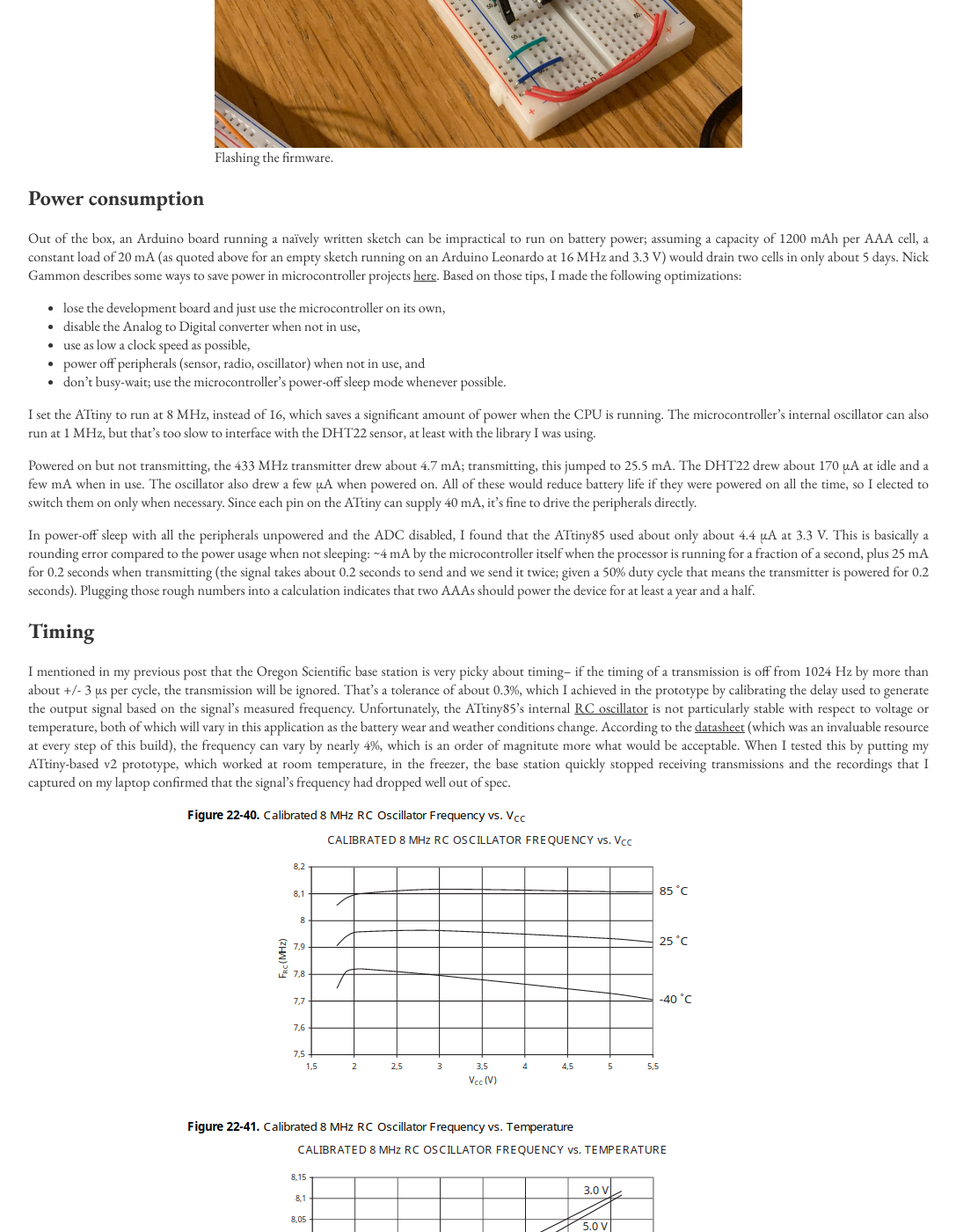
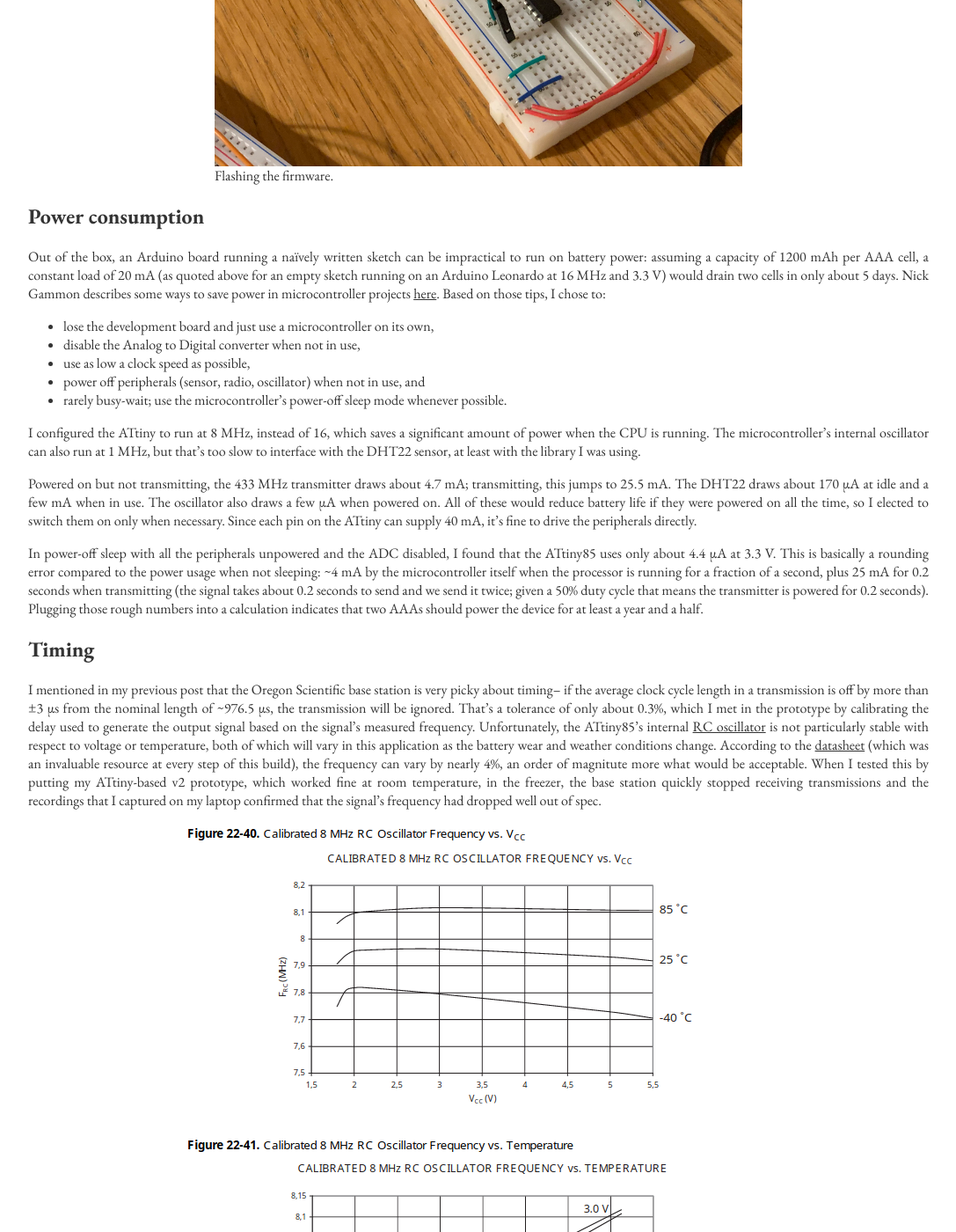
Before and after one commit to sjahu/sjahu.github.io, a Jekyll site: the page built from blog/_posts/2023-01-03-oregon-scientific-attiny85.md, in a window 1280 px wide and 1400 px high, scrolled down 1037 px. Shown: the whole window at 88% size, without its empty margins (96-1183 px from the left). Built offline with Jekyll 4.4.1, drawn with Linux system fonts in a browser that asks for light colours; some of the changed text lies outside the part shown.

Commit message:
Morning typo fixes

````diff
--- a/blog/_posts/2023-01-03-oregon-scientific-attiny85.md
+++ b/blog/_posts/2023-01-03-oregon-scientific-attiny85.md
@@ -7,7 +7,7 @@
 # Bill of materials
 
 - [ATTINY85V-10PU](https://www.digikey.ca/en/products/detail/microchip-technology/ATTINY85V-10PU/735471)
-- [1" × 1" perfboard](https://www.digikey.ca/en/products/detail/sparkfun-electronics/PRT-08808/7387401)
+- [1″ × 1″ perfboard](https://www.digikey.ca/en/products/detail/sparkfun-electronics/PRT-08808/7387401)
 - [433 MHz transmitter](https://www.aliexpress.com/item/32980820915.html)
 - [DHT22 sensor](https://www.aliexpress.com/item/32523611214.html)
 - 2x [100 nF capacitor](https://www.amazon.ca/dp/B08DNF191P)
@@ -31,31 +31,31 @@
 
 # Power consumption
 
-Out of the box, an Arduino board running a naïvely written sketch can be impractical to run on battery power; assuming a capacity of 1200 mAh per AAA cell, a constant load of 20 mA (as quoted above for an empty sketch running on an Arduino Leonardo at 16 MHz and 3.3 V) would drain two cells in only about 5 days. Nick Gammon describes some ways to save power in microcontroller projects [here](http://www.gammon.com.au/power). Based on those tips, I made the following optimizations:
+Out of the box, an Arduino board running a naïvely written sketch can be impractical to run on battery power: assuming a capacity of 1200 mAh per AAA cell, a constant load of 20 mA (as quoted above for an empty sketch running on an Arduino Leonardo at 16 MHz and 3.3 V) would drain two cells in only about 5 days. Nick Gammon describes some ways to save power in microcontroller projects [here](http://www.gammon.com.au/power). Based on those tips, I chose to:
 
-- lose the development board and just use the microcontroller on its own,
+- lose the development board and just use a microcontroller on its own,
 - disable the Analog to Digital converter when not in use,
 - use as low a clock speed as possible,
 - power off peripherals (sensor, radio, oscillator) when not in use, and
-- don't busy-wait; use the microcontroller's power-off sleep mode whenever possible.
+- rarely busy-wait; use the microcontroller's power-off sleep mode whenever possible.
 
-I set the ATtiny to run at 8 MHz, instead of 16, which saves a significant amount of power when the CPU is running. The microcontroller's internal oscillator can also run at 1 MHz, but that's too slow to interface with the DHT22 sensor, at least with the library I was using.
+I configured the ATtiny to run at 8 MHz, instead of 16, which saves a significant amount of power when the CPU is running. The microcontroller's internal oscillator can also run at 1 MHz, but that's too slow to interface with the DHT22 sensor, at least with the library I was using.
 
-Powered on but not transmitting, the 433 MHz transmitter drew about 4.7 mA; transmitting, this jumped to 25.5 mA. The DHT22 drew about 170 µA at idle and a few mA when in use. The oscillator also drew a few µA when powered on. All of these would reduce battery life if they were powered on all the time, so I elected to switch them on only when necessary. Since each pin on the ATtiny can supply 40 mA, it's fine to drive the peripherals directly.
+Powered on but not transmitting, the 433 MHz transmitter draws about 4.7 mA; transmitting, this jumps to 25.5 mA. The DHT22 draws about 170 µA at idle and a few mA when in use. The oscillator also draws a few µA when powered on. All of these would reduce battery life if they were powered on all the time, so I elected to switch them on only when necessary. Since each pin on the ATtiny can supply 40 mA, it's fine to drive the peripherals directly.
 
-In power-off sleep with all the peripherals unpowered and the ADC disabled, I found that the ATtiny85 used about only about 4.4 µA at 3.3 V. This is basically a rounding error compared to the power usage when not sleeping: ~4 mA by the microcontroller itself when the processor is running for a fraction of a second, plus 25 mA for 0.2 seconds when transmitting (the signal takes about 0.2 seconds to send and we send it twice; given a 50% duty cycle that means the transmitter is powered for 0.2 seconds). Plugging those rough numbers into a calculation indicates that two AAAs should power the device for at least a year and a half.
+In power-off sleep with all the peripherals unpowered and the ADC disabled, I found that the ATtiny85 uses only about 4.4 µA at 3.3 V. This is basically a rounding error compared to the power usage when not sleeping: ~4 mA by the microcontroller itself when the processor is running for a fraction of a second, plus 25 mA for 0.2 seconds when transmitting (the signal takes about 0.2 seconds to send and we send it twice; given a 50% duty cycle that means the transmitter is powered for 0.2 seconds). Plugging those rough numbers into a calculation indicates that two AAAs should power the device for at least a year and a half.
 
 # Timing
 
-I mentioned in my previous post that the Oregon Scientific base station is very picky about timing-- if the timing of a transmission is off from 1024 Hz by more than about +/- 3 µs per cycle, the transmission will be ignored. That's a tolerance of about 0.3%, which I achieved in the prototype by calibrating the delay used to generate the output signal based on the signal's measured frequency. Unfortunately, the ATtiny85's internal [RC oscillator](https://en.wikipedia.org/wiki/RC_oscillator) is not particularly stable with respect to voltage or temperature, both of which will vary in this application as the battery wear and weather conditions change. According to the [datasheet](https://ww1.microchip.com/downloads/en/DeviceDoc/Atmel-2586-AVR-8-bit-Microcontroller-ATtiny25-ATtiny45-ATtiny85_Datasheet.pdf) (which was an invaluable resource at every step of this build), the frequency can vary by nearly 4%, which is an order of magnitute more what would be acceptable. When I tested this by putting my ATtiny-based v2 prototype, which worked at room temperature, in the freezer, the base station quickly stopped receiving transmissions and the recordings that I captured on my laptop confirmed that the signal's frequency had dropped well out of spec.
+I mentioned in my previous post that the Oregon Scientific base station is very picky about timing-- if the average clock cycle length in a transmission is off by more than ±3 µs from the nominal length of ~976.5 µs, the transmission will be ignored. That's a tolerance of only about 0.3%, which I met in the prototype by calibrating the delay used to generate the output signal based on the signal's measured frequency. Unfortunately, the ATtiny85's internal [RC oscillator](https://en.wikipedia.org/wiki/RC_oscillator) is not particularly stable with respect to voltage or temperature, both of which will vary in this application as the battery wear and weather conditions change. According to the [datasheet](https://ww1.microchip.com/downloads/en/DeviceDoc/Atmel-2586-AVR-8-bit-Microcontroller-ATtiny25-ATtiny45-ATtiny85_Datasheet.pdf) (which was an invaluable resource at every step of this build), the frequency can vary by nearly 4%, an order of magnitute more what would be acceptable. When I tested this by putting my ATtiny-based v2 prototype, which worked fine at room temperature, in the freezer, the base station quickly stopped receiving transmissions and the recordings that I captured on my laptop confirmed that the signal's frequency had dropped well out of spec.
 
 {% image /assets/images/blog/2023-01-03/datasheet_oscillator_frequency.png %}
 
-I toyed with the idea of trying to model the expected internal oscillator frequency based on the instantaneous measured temperature and voltage, but it seemed very unlikely that the results would be precise enough to be worth the effort. The consensus on AVRFreaks.net when somebody else [considered doing something similar](https://www.avrfreaks.net/s/topic/a5C3l000000UNwDEAW/t105811) was that, "unless your widget will be produced by ten of millions pieces a year", "do not fuck your brain ... connect a crystal to it". Sage advice. Instead, I ordered a 32 768 Hz crystal oscillator, guaranteed to be accurate to ±20 ppm (parts per million) at room temperature and up to an additional 150 ppm off at the extremes of -40°C to 90°C. That's an order of magnitude *better* than the receiver requires.
+I toyed with the idea of trying to model the expected internal oscillator frequency based on the instantaneous measured temperature and voltage, but it seemed very unlikely that the results would be precise enough to be worth the effort. The consensus on AVRFreaks.net when somebody else [considered doing something similar](https://www.avrfreaks.net/s/topic/a5C3l000000UNwDEAW/t105811) was that, "unless your widget will be produced by ten of millions pieces a year", "do not fuck your brain ... connect a crystal to it". Sage advice. Instead, I ordered a 32 768 Hz crystal oscillator, guaranteed to be accurate to ±20 ppm (parts per million) at room temperature and up to an additional 150 ppm off at the extremes of -40°C to 90°C. That's an order of magnitude tighter than the receiver requires. 🙌
 
-The ATtiny85 supports clocking the entire device with an external oscillator or crystal. In this case, however, I didn't care what frequency computations were performed at, which is why, instead of replacing the device clock source, I opted to use a crystal oscillator with a frequency divisible by 1024 Hz as the clock source only for Timer0, leaving the CPU to use the imprecise internal oscillator. I rewrote the signal generation code to use sleeps and interrupts (occurring every 16 ticks of the 32 768 Hz oscillator, i.e. at 2048 Hz) to generate the output signal. This resulted in an acceptable level of precision over the whole voltage and temperature range.
+The ATtiny85 supports clocking the entire device with an external oscillator or crystal. Higher-frequency crystals use more power, though, and, in this case, I don't care what frequency computations are performed at anyway. That's why, instead of replacing the device clock source, I opted to use a crystal oscillator with a frequency divisible by 2 × 1 024 Hz as the clock source only for Timer0, leaving the CPU to use the imprecise internal oscillator. I rewrote the signal generation code to use sleeps and interrupts (occurring every 16 ticks of the 32 768 Hz oscillator, i.e. at 2 048 Hz) to generate the output signal. This resulted in an acceptable level of precision over the whole voltage and temperature range.
 
-Aside: *why 32 768 Hz?*, you might ask. Well, 32 768 is divisible by 2048, so it's a suitable frequency for this particular task. Secondarily, 32 768 Hz crystal oscillators are extremely abundant and cheap because they're commonly used in real-time clock applications (like almost all digital watches)-- you can measure exactly 1 second using a 32 768 Hz oscillator and a 15-bit binary counter.
+Aside: *why 32 768 Hz?*, you might ask. Well, 32 768 is divisible by 2 048, so it's a suitable frequency for this particular task, which requires a 1 024 Hz output signal. Secondarily, 32 768 Hz crystal oscillators are extremely abundant and cheap because they're commonly used in real-time clock applications (like almost all digital watches)-- you can measure exactly 1 second using a 32 768 Hz oscillator and a 15-bit binary counter.
 
 The watch crystal worked well, but I misread the datasheet when ordering it and was unpleasantly surprised to find that it was only 2 mm² in area. This crumb-sized component proved very difficult to solder onto my perfboard; I ended up having to place it at an angle to get three of the pins touching solder pads, then use a glob of solder between the fourth pad and metal lid to establish the ground connection. If I ever build another one of these, I'll design a real PCB with properly spaced pads.
 
@@ -65,11 +65,11 @@
 
 # Irrational temperature data
 
-I noticed that once in a while, particularly when testing it in the freezer, my DHT22 sensor returned irrational data: either 150°C/100% RH or 50°C/0% RH. I'm not sure why this happened; maybe it was just a bad part. The datasheet doesn't mention anything about these values, but I ordered the sensor from Aliexpress so who knows if it's even the real thing. Anyway, I added a check for these specific pairs that causes the program to leave the sensor powered on for a couple seconds then try again. This seemed to usually result in a successful reading.
+I noticed that once in a while, particularly when testing it in the freezer, my DHT22 sensor returns irrational data: either 150°C/100% RH or 50°C/0% RH. I'm not sure why this happens; maybe it's just a bad part. The datasheet doesn't mention anything about these values, but I ordered the sensor from Aliexpress so who knows if it's even the real thing. Anyway, I added a check for these specific pairs that causes the program to leave the sensor powered on for a couple seconds then try again. This seems to usually result in a successful reading.
 
 # Low-battery detection
 
-The v2.1 protocol supports a low-battery flag, which I didn't implement in the prototype. The ATtiny85 can use its Analog to Digital Converter to calculate its own supply voltage by setting the reference voltage for a comparison to Vcc and the measurement voltage to the internal 1.1 V reference. By inverting result, you can solve for Vcc.
+I didn't bother to implement in my earlier prototype, but the v2.1 protocol supports a low-battery flag. The ATtiny85 can use its Analog to Digital Converter to calculate its own supply voltage by setting the reference voltage for a comparison to Vcc and the measurement voltage to the internal 1.1 V reference. By inverting the result, you can solve for Vcc.
 
 If the calculated Vcc is lower than a certain threshold, the low-battery flag is set in the transmission.
 
@@ -77,7 +77,7 @@
 
 The sensor can mark transmissions as channel 1, 2, or 3. I initially implemented some startup logic to read the channel setting from two input pins, but when I added the crystal oscillator I had to give those up. Instead, I made it so resetting the device via the external reset pin (which can be differentiated in software from a reset triggered by power-cycling the device) increments a value stored in the EEPROM, and this value is used to determine the channel number.
 
-The stored value is also used as the seed for the random number generator that picks the rolling ID. This means the behaviour of the sensor is slightly different from the factory one, in that the rolling ID only changes on reset and not on powering off/on. I find this to be an improvement, since the base station usually refurses to display a transmissios for a given channel if the rolling ID is different from the value in the previous transmission.
+The stored value is also used as the seed for the random number generator that picks the rolling ID. This means the behaviour of the sensor is slightly different from the factory one, in that the rolling ID only changes on reset and not on powering off/on. I find this to be an improvement, since the base station usually refuses to display subsequent transmissions on a given channel after the rolling ID changes.
 
 # Sleeping and waking using the watchdog timer
 
@@ -103,24 +103,24 @@
 
 {% image /assets/images/blog/2023-01-03/bottom.jpg small %}
 
-All of the components I selected are pretty flexible in terms of what voltage they'll operate on. This circuit can be powered by two or three AAA or AA cells, depending on the desired battery life and signal power. A device reset/channel change can be triggered by using a metal screwdriver to briefly connect the reset pin and ground (i.e. the top-left-most two blobs in the last picture).
+All of the components I selected are pretty flexible in terms of what voltages they'll operate on. As a result, this circuit can be powered by either two or three AAA or AA cells, depending on the desired battery life and signal power. A device reset/channel change can be triggered by using a metal screwdriver to briefly connect the reset pin and ground (i.e. the top-left-most two blobs in the last picture).
 
 # Code
 
-Also hosted on GitHub, [here](https://github.com/sjahu/oregon-scientific). The code below is up-to-date only as of the initial commit in the linked repo.
+Also hosted on GitHub, [here](https://github.com/sjahu/OS21Tx). The code below is up-to-date only as of the initial commit in the linked repo.
 
-## sensor.ino
+### `sensor.ino`
 
-```cpp
+{% highlight c++ linenos %}
 /*
- * ATTiny85-based temperature/humidity sensor compatible with the Oregon Scientific v2.1
+ * ATtiny85-based temperature/humidity sensor compatible with the Oregon Scientific v2.1
  * 433.92 MHz weather sensor protocol.
  *
  * This sketch replicates the behaviour of the Oregon Scientific THGR122NX sensor.
  *
  * Most of the pin assignments defined below are flexible; the only one that isn't is T0,
  * which must be connected to the external oscillator clocking Timer/Counter0. On the
- * ATTiny85, T0 is on PB2.
+ * ATtiny85, T0 is on PB2.
  *
  * More info here: https://shumphries.ca/blog/2023/01/03/oregon-scientific-attiny85
  *
@@ -263,11 +263,11 @@
 
   return 1125300L / result; // Vcc in mV (1.1 * 1023 * 1000 = 1125300)
 }
-```
+{% endhighlight %}
 
-## DHTWrapper.h
+### `DHTWrapper.h`
 
-```cpp
+{% highlight c++ linenos %}
 /*
  * A fairly dumb wrapper for DHT.h that adds handling for powering a DHT22 sensor
  * on and off via a separate power pin.
@@ -348,16 +348,16 @@
 };
 
 #endif /* DHTWRAPPER_H */
-```
+{% endhighlight %}
 
-## OS21Tx.h
+### `OS21Tx.h`
 
-```cpp
+{% highlight c++ linenos %}
 /*
  * A library for transmitting temperature and humidity data via the Oregon Scientific v2.1 protocol.
  *
  * Requires a 433.92 MHz transmitter connected to a digital pin and a 32 768 Hz crystal oscillator
- * connected to T0 (PB2 on ATTiny85).
+ * connected to T0 (PB2 on ATtiny85).
  *
  * Assumes that an interrupt waking the CPU from sleep will occur 2 048 times per second. It should
  * be straightforward to change how this interrupt is generated (e.g. to use an oscillator with a
@@ -630,4 +630,4 @@
 }
 
 #endif /* OS21TX_H */
-```
+{% endhighlight %}
````
Also changed, not shown: other parts of blog/_posts/2023-01-03-oregon-scientific-attiny85.md (+2 -2 lines).
